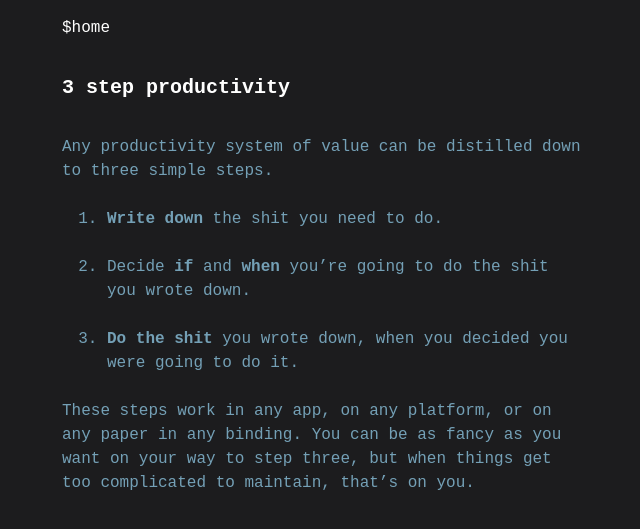
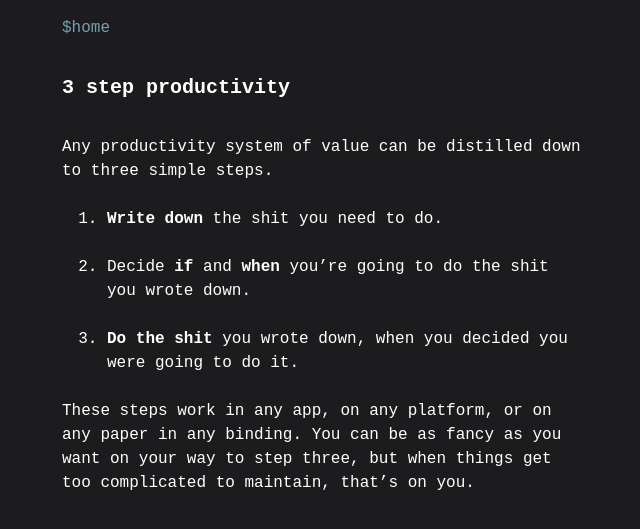
Before and after one commit to jamesgowans/jamesgowans.github.io, a Jekyll site: the page built from _posts/2016-03-29-3step.md, in a window 1280 px wide. Shown: the top 529 px of the page, without its empty margins (10-650 px from the left). Built offline with Jekyll 4.4.1, drawn with Linux system fonts in a browser that asks for light colours.

Commit message:
switch blue and white

```diff
--- a/_includes/head.html
+++ b/_includes/head.html
@@ -8,18 +8,18 @@
 
 		html {background: #1c1c1e;}
 
-		p {line-height: 24px; margin-bottom: 24px; font-size: 16px; color: #74a0b6;}
+		p {line-height: 24px; margin-bottom: 24px; font-size: 16px; color: #fff;}
 		h1 {font-size: 20px; color: #fff; margin-top: 36px; margin-bottom: 36px;}
 		h2 {font-size: 18px; margin-top: 24px; font-weight: bold; color: #fff;}
 		h3 {font-size: 16px; margin-top: 20px; font-weight: bold; color: #fff;}
 		ul {list-style: none; padding-left: 5px; line-height: 20px; font-size: 16px; color: #fff; margin-bottom: 9px;}
 
-		ol {list-style: decimal; margin-left: 5px; line-height: 20px; font-size: 16px; color: #74a0b6; margin-bottom: 9px;}
+		ol {list-style: decimal; margin-left: 5px; line-height: 20px; font-size: 16px; color: #fff; margin-bottom: 9px;}
 
-		li {line-height: 20px; font-size: 16px; color: #74a0b6; margin-bottom: 9px;}
+		li {line-height: 20px; font-size: 16px; color: #fff; margin-bottom: 9px;}
 
 
-		a {color: #fff; text-decoration: none;}
+		a {color: #74a0b6; text-decoration: none;}
 		body {margin-left: 72px; font-family: monospace; width: 520px; padding-bottom: 150px;}
 		img {margin: 24px 0 36px 0; border: 1px solid gray;}
 
```
